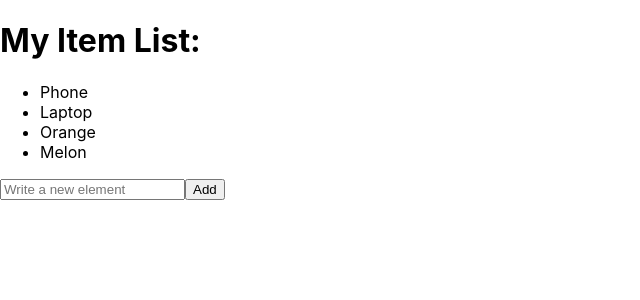
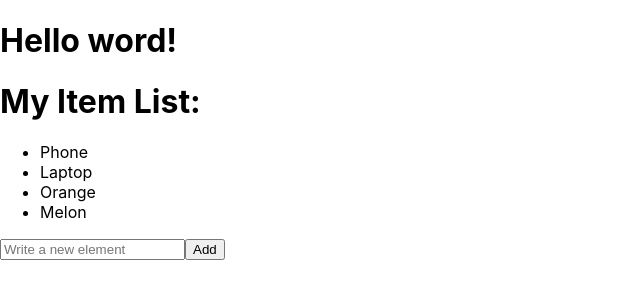
Before and after one commit to MaksimBoyko05/front-end-labs, a React (Create React App) app: page / in a window 1280 px wide. Shown: the top 300 px of the page, without its empty margins (0-640 px from the left). Built offline with nearby package versions, Linux system fonts and the light colour scheme.

Commit message:
added text hello word

```diff
--- a/src/App.js
+++ b/src/App.js
@@ -11,6 +11,7 @@ const App = () => {
 
   return (
     <div>
+      <h1>Hello word!</h1>
       <h1>My Item List:</h1>
       <ItemList items={items} />
       <AddItemForm onAddItem={addItem} /> {/* addform */}
```
